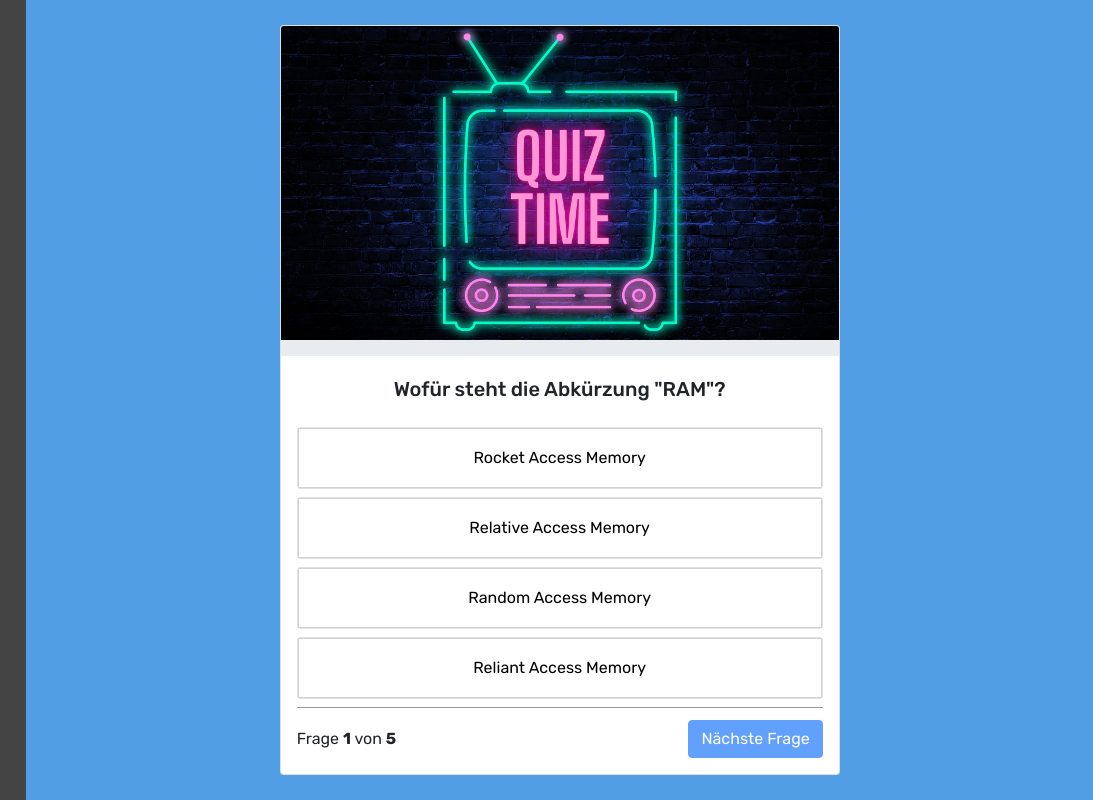
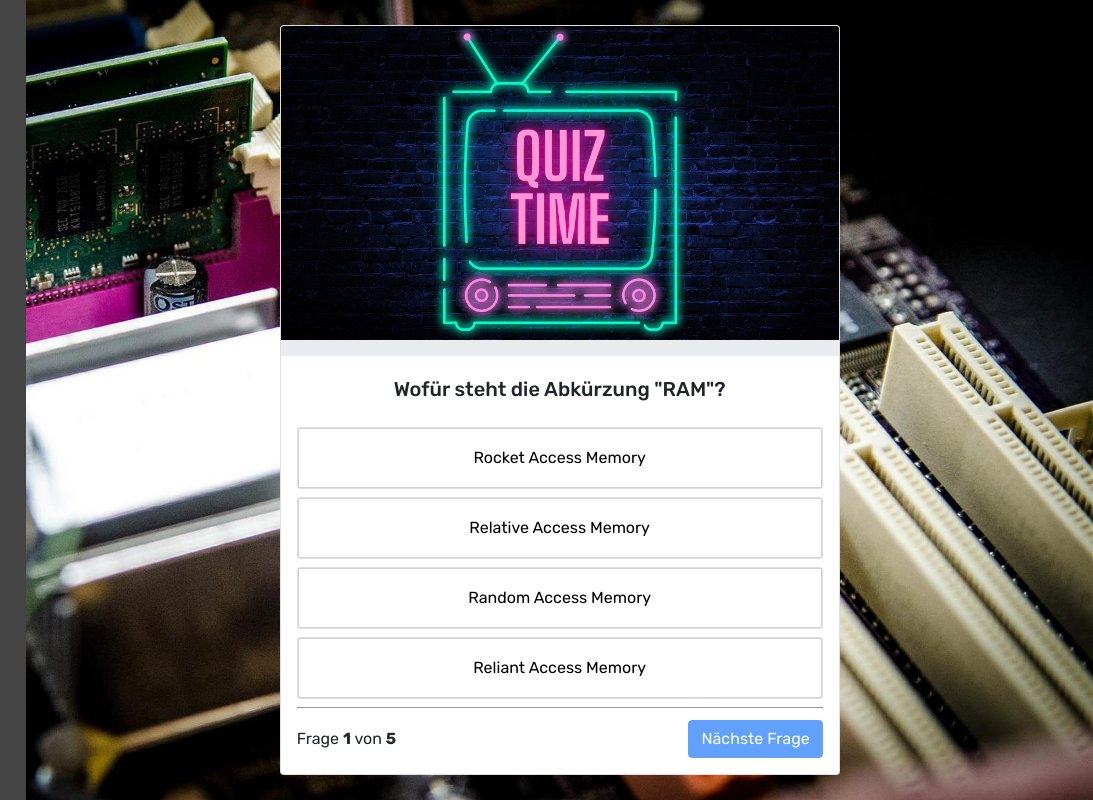
Before and after one commit to MarcelBerlin/QuizApp-new, a website: page index.html in a window 1280 px wide. Both pictures are taken after a click on the element "Hardware". Shown: the full height of the page, 187-1280 px from the left. Drawn offline with nearby package versions, Linux system fonts and the light colour scheme.

Commit message:
added backgrounds

```diff
--- a/database.js
+++ b/database.js
@@ -2,6 +2,7 @@ let questions = [
 
 {
     'category': 'Filme',
+    'background': './img/movie.jpg',
     'question': 'Welcher Film trägt den Titel "Erfolgreichster Film aller Zeiten"?',
     'answer_1': 'Die Verurteilten',
     'answer_2': 'Avengers: Endgame',
@@ -12,6 +13,7 @@ let questions = [
 },
 {
     'category': 'Filme',
+    'background': './img/movie.jpg',
     'question': 'Wie wird Jeff Bridges Charakter im Film "The Big Lebowski" von seinen Freunden genannt?',
     'answer_1': 'Donny',
     'answer_2': 'Walter',
@@ -23,6 +25,7 @@ let questions = [
 {
 
     'category': 'Filme',
+    'background': './img/movie.jpg',
     'question': 'In welches Jahr Reisen Marty und DocBrown in Zurück in die Zukunft - Teil 1?',
     'answer_1': '1955',
     'answer_2': '1957',
@@ -33,6 +36,7 @@ let questions = [
 },
 {
     'category': 'Filme',
+    'background': './img/movie.jpg',
     'question': 'Für welchen Film erhielt Leonardo DiCaprio, seinen ersten Oscar als bester Hauptdarsteller?',
     'answer_1': 'Once upon a Time in Hollywood',
     'answer_2': 'The Wolf of Wallstreet',
@@ -42,6 +46,7 @@ let questions = [
 },
 {
     'category': 'Filme',
+    'background': './img/movie.jpg',
     'question': 'Wie heißt das Mädchen mit telekinetischen Fähigkeiten aus Stranger Things?',
     'answer_1': 'Joyce',
     'answer_2': 'Elfie',
@@ -52,6 +57,7 @@ let questions = [
 },
 {
     'category': 'Filme',
+    'background': './img/movie.jpg',
     'question': 'Welcher Regisseur war verantwortlich für die Sci-Fi Filme Arrival, Blade Runner 2049 & Dune?',
     'answer_1': 'Ridley Scott',
     'answer_2': 'James Cameron',
@@ -62,6 +68,7 @@ let questions = [
 },
 {
     'category': 'Musik',
+    'background': './img/music.jpg',
     'question': 'Welche Metal Band hat eine deutsche Herkunft?',
     'answer_1': 'Scorpions',
     'answer_2': 'Iron Maiden',
@@ -72,6 +79,7 @@ let questions = [
 },
 {
     'category': 'Musik',
+    'background': './img/music.jpg',
     'question': 'Welche Taktart wird beim klassischen Walzer verwendet?',
     'answer_1': '2/4 Takt',
     'answer_2': '4/4 Takt',
@@ -82,6 +90,7 @@ let questions = [
 },
 {
     'category': 'Musik',
+    'background': './img/music.jpg',
     'question': 'Was ist ein Quintenzirkel?',
     'answer_1': 'Eine Notenart',
     'answer_2': 'Skala von aufeinander abgestimmten Tönen',
@@ -92,6 +101,7 @@ let questions = [
 },
 {
     'category': 'Musik',
+    'background': './img/music.jpg',
     'question': 'Welche deutsche Punkrock Band stammt aus Düsseldorf?',
     'answer_1': 'Die Ärzte',
     'answer_2': 'Die Toten Hosen',
@@ -102,6 +112,7 @@ let questions = [
 },
 {
     'category': 'Musik',
+    'background': './img/music.jpg',
     'question': 'Wie wird in der elektronischen Musik eine Melodie erzeugt?',
     'answer_1': 'Vocoder',
     'answer_2': 'Saturator',
@@ -112,6 +123,7 @@ let questions = [
 },
 {
     'category': 'Musik',
+    'background': './img/music.jpg',
     'question': 'In welcher Musikrichtung werden häufig "Claps" eingesetzt?',
     'answer_1': 'Elektronisch',
     'answer_2': 'Klassisch',
@@ -122,6 +134,7 @@ let questions = [
 },
 {
     'category': 'Hardware',
+    'background': './img/hardware.jpg',
     'question': 'Wofür steht die Abkürzung "RAM"?',
     'answer_1': 'Rocket Access Memory',
     'answer_2': 'Relative Access Memory',
@@ -132,6 +145,7 @@ let questions = [
 },
 {
     'category': 'Hardware',
+    'background': './img/hardware.jpg',
     'question': 'Wieviel Arbeitsspeicher (RAM) wird zum Betrieb von Windows 10 benötigt?',
     'answer_1': '2gb',
     'answer_2': '4gb',
@@ -142,6 +156,7 @@ let questions = [
 },
 {
     'category': 'Hardware',
+    'background': './img/hardware.jpg',
     'question': 'Ergänze RICHTIG: Byte, KiloByte, MegaByte, ...',
     'answer_1': 'Petabyte',
     'answer_2': 'Terabyte',
@@ -152,6 +167,7 @@ let questions = [
 },
 {
     'category': 'Hardware',
+    'background': './img/hardware.jpg',
     'question': 'Welche Hardware Komponente ist am wichtigsten für die Bildbearbeitung?',
     'answer_1': 'RAM',
     'answer_2': 'CPU',
@@ -162,6 +178,7 @@ let questions = [
 },
 {
     'category': 'Hardware',
+    'background': './img/hardware.jpg',
     'question': 'Welche Hz-Frequenz gilt als "Standard" bei Gaming Monitoren?',
     'answer_1': '30 Hz',
     'answer_2': '60 Hz',
--- a/index.html
+++ b/index.html
@@ -73,6 +73,7 @@
     </div>
 
     <div id="main-container" class="main-container d-none">
+      <img id="background-img" class="background-img">
       <div class="card quiz-card" style="width: 18rem;">
         <img src="./img/card-bg.jpg" id="card-header-img" class="card-img-top">
         <div class="progress">
--- a/script.js
+++ b/script.js
@@ -65,8 +65,6 @@ function answer(selection) { // Die Variable "selection" wurde bereits im HTML C
 }
 
 
-
-
 function showHideContainer() {
     document.getElementById('main-container-start').classList.add('d-none');
     document.getElementById('main-container').classList.remove('d-none');
@@ -87,6 +85,7 @@ function furtherQuestions() {
     document.getElementById('answer_2').innerHTML = question['answer_2'];
     document.getElementById('answer_3').innerHTML = question['answer_3'];
     document.getElementById('answer_4').innerHTML = question['answer_4'];
+    document.getElementById('background-img').src = question['background'];
     document.getElementById('button-1').disabled = false;
     document.getElementById('button-2').disabled = false;
     document.getElementById('button-3').disabled = false;
--- a/style.css
+++ b/style.css
@@ -4,6 +4,16 @@ body {
 
 .d-none {
     display: none;
+}
+
+.background-img {
+    width: 100vw;
+    height: 100vh;
+    position: absolute;
+    top: 0%;
+    left: 0%;
+    right: 0%;
+    object-fit: cover;
 }
 
 .quiz-card {
@@ -30,6 +40,7 @@ body {
     flex-direction: column;
     justify-content: space-around;
     color: white;
+    z-index: 2;
 }
 
 .navbar a{
@@ -41,6 +52,7 @@ body {
     flex-direction: column;
     align-items: center;
     min-height: 80vh;
+    z-index: 2;
 }
 
 .responsive-nav-container {
```
Also changed, not shown: img/hardware.jpg (added), img/movie.jpg (added), img/music.jpg (added).
